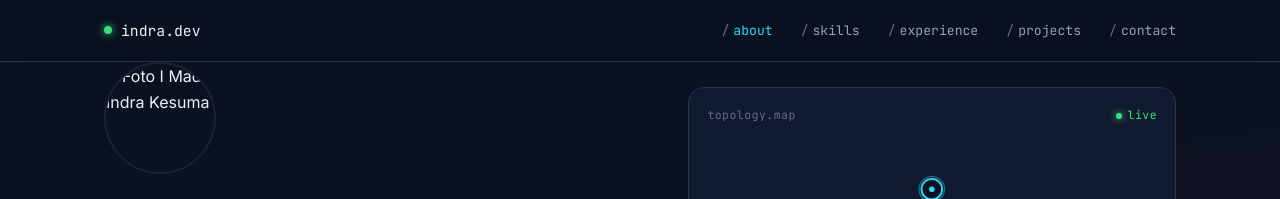
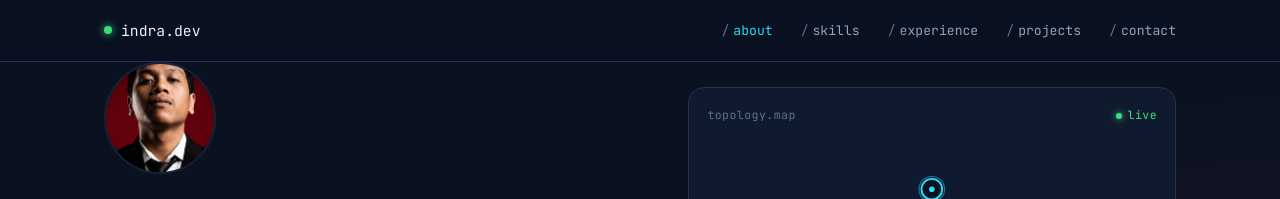
Before and after one commit to Indrak15/indrakesuma.github.io, a plain HTML site: page index.html in a window 1280 px wide. Shown: the top 199 px of the page. Drawn offline with Linux system fonts and the light colour scheme.

Commit message:
Update index.html

```diff
--- a/index.html
+++ b/index.html
@@ -30,7 +30,7 @@
   <section class="hero" id="top">
     <div class="hero-content">
       <div class="hero-photo-frame">
-        <img src="assets/photo.jpg" alt="Foto I Made Indra Kesuma">
+        <img src="photo.jpg" alt="Foto I Made Indra Kesuma">
       </div>
       <p class="eyebrow"><span class="dot"></span> status: open to work</p>
       <h1>I Made Indra <span class="accent">Kesuma</span></h1>
```
